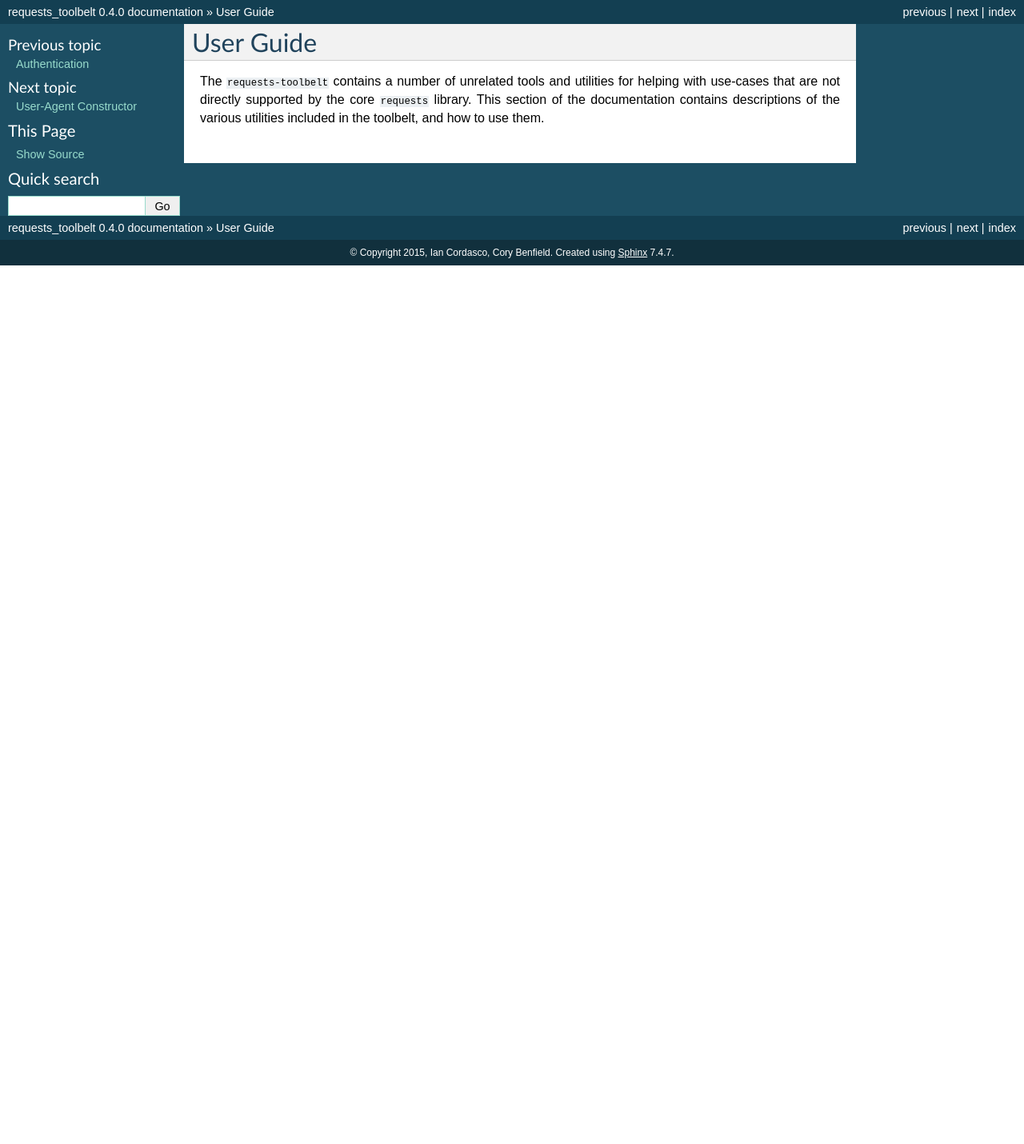
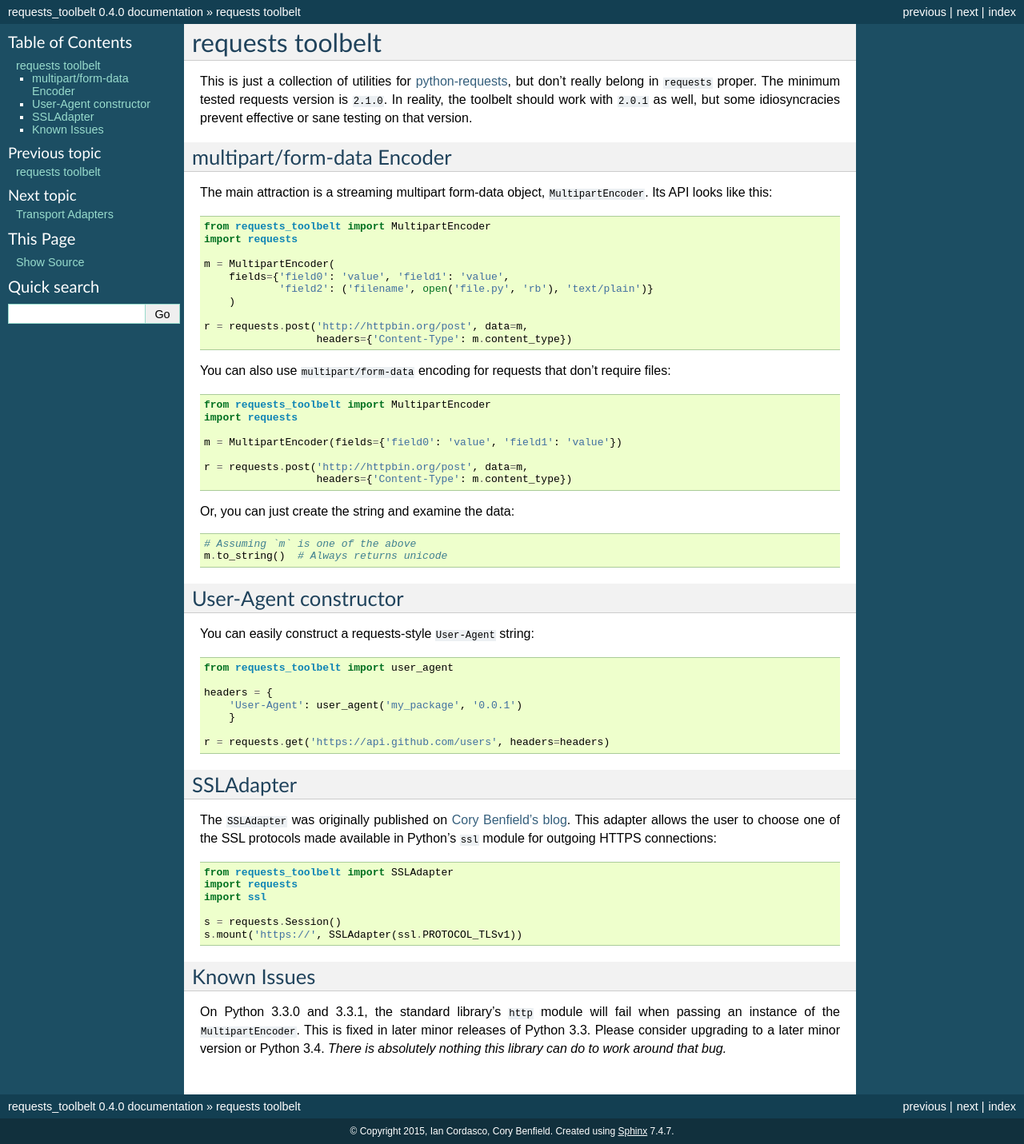
Before and after one commit to requests/toolbelt, a Sphinx documentation site: the page built from docs/user.rst, in a window 1280 px wide. Shown: the whole page at 80% size. Built offline with Sphinx 7.4.7, drawn with Linux system fonts in a browser that asks for light colours; before the commit the page ends 900 px from its top, so only the background shows below that.

Commit message:
Reduce duplication and include README in user

```diff
--- a/README.rst
+++ b/README.rst
@@ -11,7 +11,9 @@
 ---------------------------
 
 The main attraction is a streaming multipart form-data object, ``MultipartEncoder``.
-Its API looks like this::
+Its API looks like this:
+
+.. code-block:: python
 
     from requests_toolbelt import MultipartEncoder
     import requests
@@ -25,8 +27,10 @@
                       headers={'Content-Type': m.content_type})
 
 
-You can also use ``multipart/form-data`` encoding for requests that
-don't require files::
+You can also use ``multipart/form-data`` encoding for requests that don't
+require files:
+
+.. code-block:: python
 
     from requests_toolbelt import MultipartEncoder
     import requests
@@ -37,7 +41,9 @@
                       headers={'Content-Type': m.content_type})
 
 
-Or, you can just create the string and examine the data::
+Or, you can just create the string and examine the data:
+
+.. code-block:: python
 
     # Assuming `m` is one of the above
     m.to_string()  # Always returns unicode
@@ -62,7 +68,9 @@
 
 The ``SSLAdapter`` was originally published on `Cory Benfield's blog`_.
 This adapter allows the user to choose one of the SSL protocols made available
-in Python's ``ssl`` module for outgoing HTTPS connections::
+in Python's ``ssl`` module for outgoing HTTPS connections:
+
+.. code-block:: python
 
     from requests_toolbelt import SSLAdapter
     import requests
--- a/docs/user.rst
+++ b/docs/user.rst
@@ -1,9 +1,3 @@
 .. _user:
 
-User Guide
-==========
-
-The ``requests-toolbelt`` contains a number of unrelated tools and utilities
-for helping with use-cases that are not directly supported by the core
-``requests`` library. This section of the documentation contains descriptions
-of the various utilities included in the toolbelt, and how to use them.
+.. include:: ../README.rst
```
Also changed, not shown: docs/index.rst (+11 -1 lines).
